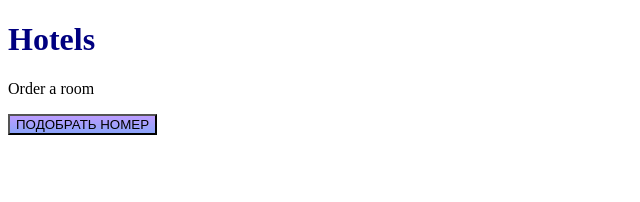
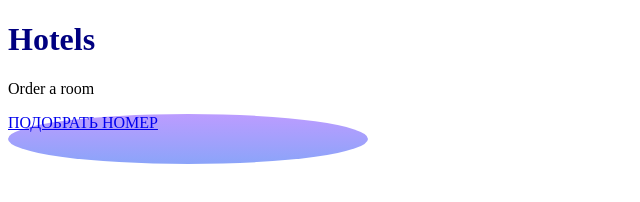
Before and after one commit to Valfur76/hotel_order, a plain HTML site: page index.html in a window 1280 px wide. Shown: the whole page, without its empty margins (0-640 px from the left). Drawn offline with Linux system fonts and the light colour scheme.

Commit message:
new button

```diff
--- a/css/main.css
+++ b/css/main.css
@@ -3,11 +3,15 @@
 }
 
 .btn {
+	display: block;
 	/* Permalink - use to edit and share this gradient: https://colorzilla.com/gradient-editor/#bc9cff+0,8ba4f9+100 */
-background: #bc9cff; /* Old browsers */
-background: -moz-linear-gradient(top,  #bc9cff 0%, #8ba4f9 100%); /* FF3.6-15 */
-background: -webkit-linear-gradient(top,  #bc9cff 0%,#8ba4f9 100%); /* Chrome10-25,Safari5.1-6 */
-background: linear-gradient(to bottom,  #bc9cff 0%,#8ba4f9 100%); /* W3C, IE10+, FF16+, Chrome26+, Opera12+, Safari7+ */
-filter: progid:DXImageTransform.Microsoft.gradient( startColorstr='#bc9cff', endColorstr='#8ba4f9',GradientType=0 ); /* IE6-9 */
+	background: #bc9cff; /* Old browsers */
+	background: -moz-linear-gradient(top,  #bc9cff 0%, #8ba4f9 100%); /* FF3.6-15 */
+	background: -webkit-linear-gradient(top,  #bc9cff 0%,#8ba4f9 100%); /* Chrome10-25,Safari5.1-6 */
+	background: linear-gradient(to bottom,  #bc9cff 0%,#8ba4f9 100%); /* W3C, IE10+, FF16+, Chrome26+, Opera12+, Safari7+ */
+	filter: progid:DXImageTransform.Microsoft.gradient( startColorstr='#bc9cff', endColorstr='#8ba4f9',GradientType=0 ); /* IE6-9 */
 
+	width: 360px;
+	height: 50px;
+	border-radius: 50%;
 }
--- a/index.html
+++ b/index.html
@@ -9,6 +9,6 @@
 <body>
 	<h1 id="header1">Hotels</h1>
 	<p>Order a room</p>
-	<button class="btn" id="btn1">ПОДОБРАТЬ НОМЕР</button>
+	<a href="#" class="btn" id="btn1">ПОДОБРАТЬ НОМЕР</a>
 </body>
 </html>
```
